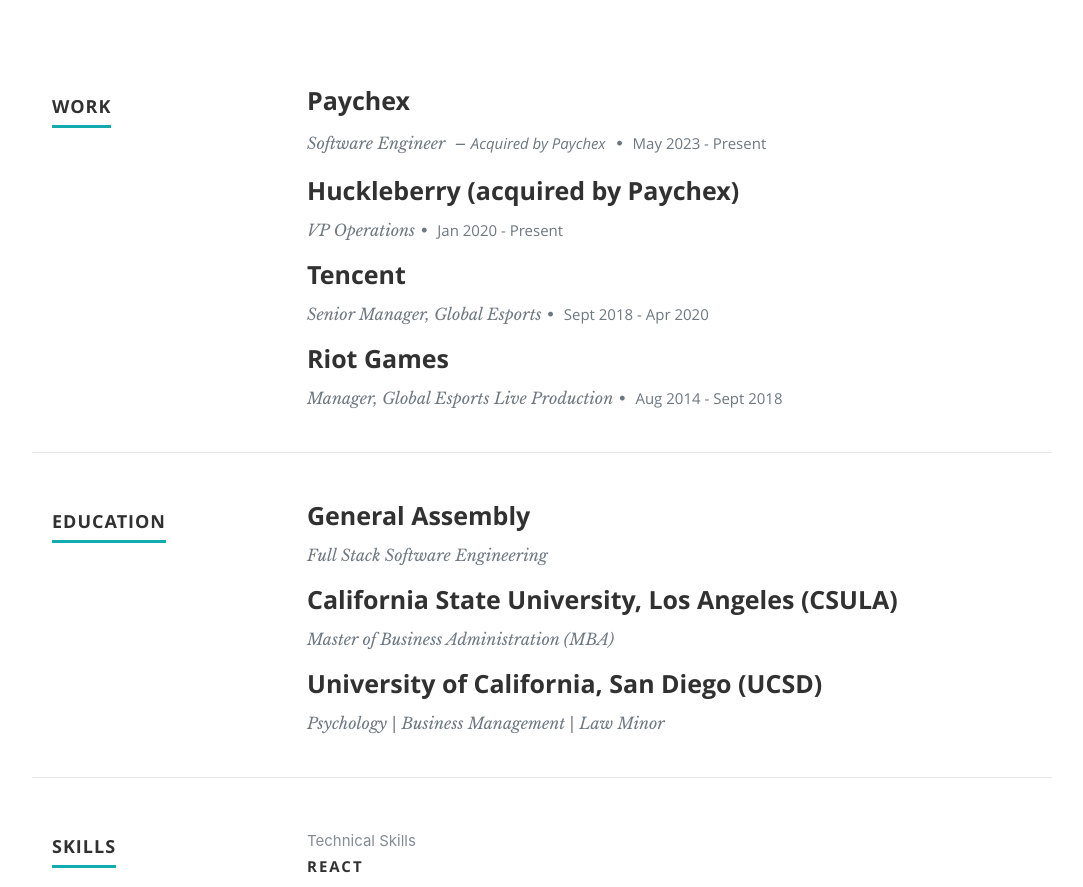
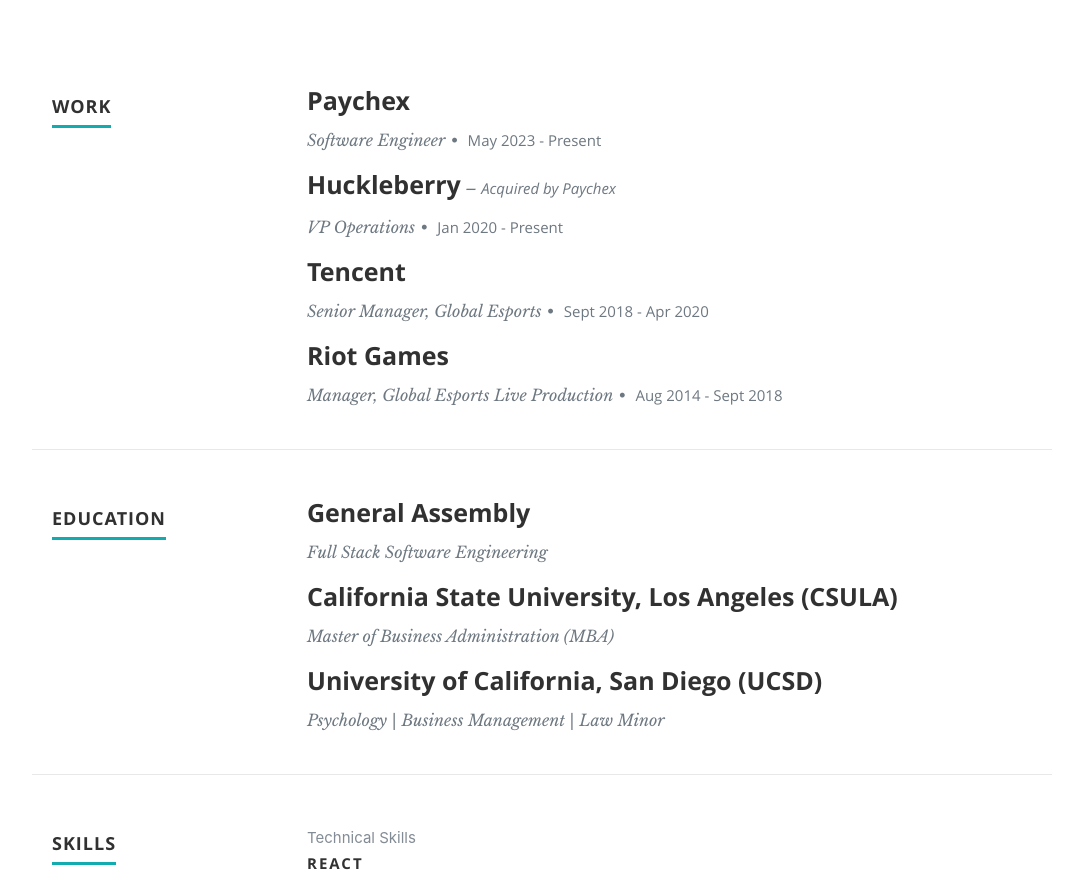
Before and after one commit to antonyyu-com/antonyyu-com, a React (Create React App) app: page / in a window 1280 px wide. Shown: the part 1440-2327 px from the top of the page, without its empty margins (98-1181 px from the left). Built offline with nearby package versions, Linux system fonts and the light colour scheme.

Commit message:
updated styling for subtitle

```diff
--- a/src/components/Resume.js
+++ b/src/components/Resume.js
@@ -15,10 +15,9 @@
                   return (
                     <div className='row item'>
                       <div className='twelve columns'>
-                        <h3>{item.CompanyName}</h3>
+                        <h3>{item.CompanyName}{item.Subtitle && <span className='info'> – <em>{item.Subtitle}</em></span>}</h3>
                         <p className='info'>
                           {item.Title}
-                          {item.Subtitle && <span> – <em>{item.Subtitle}</em></span>}
                           <span>&bull;</span> <em className='date'>{item.StartMonth} {item.StartYear} - {item.EndMonth} {item.EndYear}</em>
                         </p>
                         <p>
--- a/src/resumeData.js
+++ b/src/resumeData.js
@@ -25,7 +25,6 @@
   work: [
     {
       CompanyName: 'Paychex',
-      Subtitle: 'Acquired by Paychex',
       Title: 'Software Engineer',
       StartMonth: 'May',
       StartYear: '2023',
@@ -34,7 +33,8 @@
       Achievements: ''
     },
     {
-      CompanyName: 'Huckleberry (acquired by Paychex)',
+      CompanyName: 'Huckleberry',
+      Subtitle: 'Acquired by Paychex',
       Title: 'VP Operations',
       StartMonth: 'Jan',
       StartYear: '2020',
```
